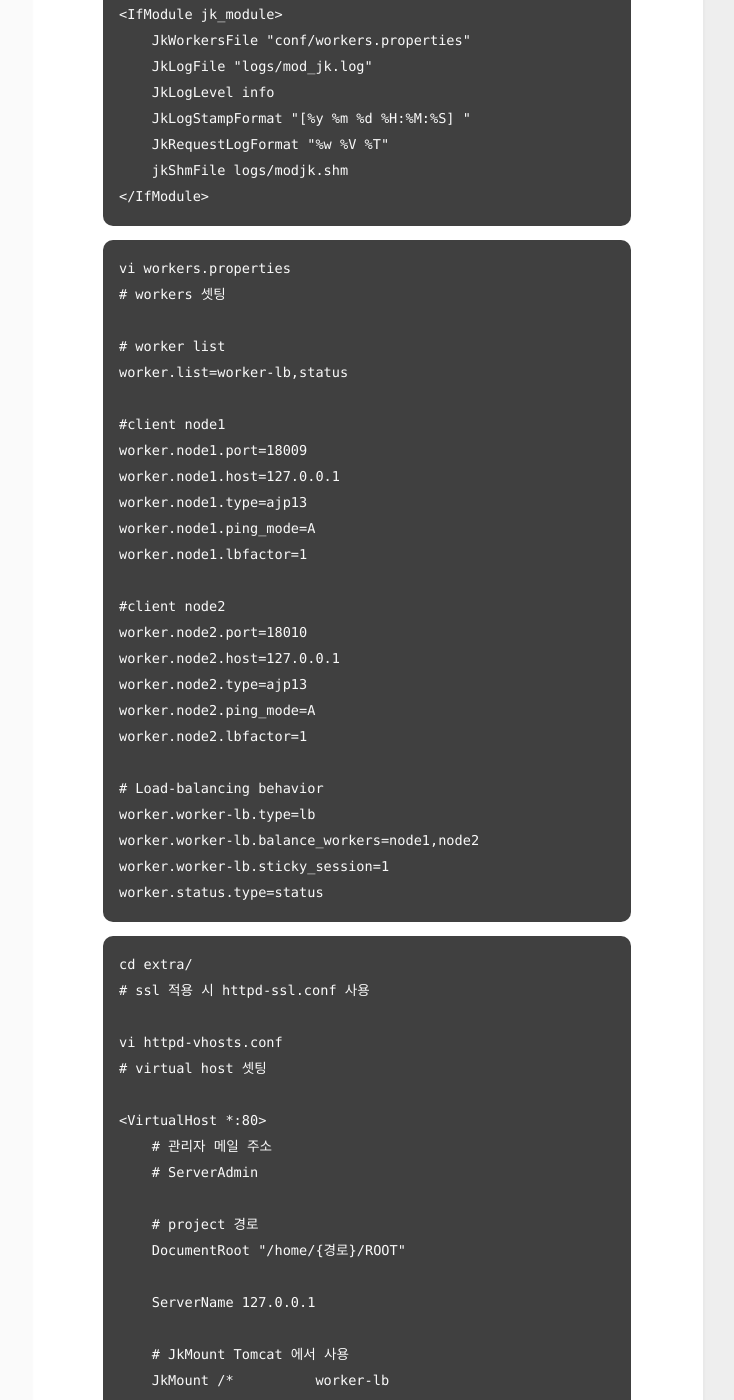
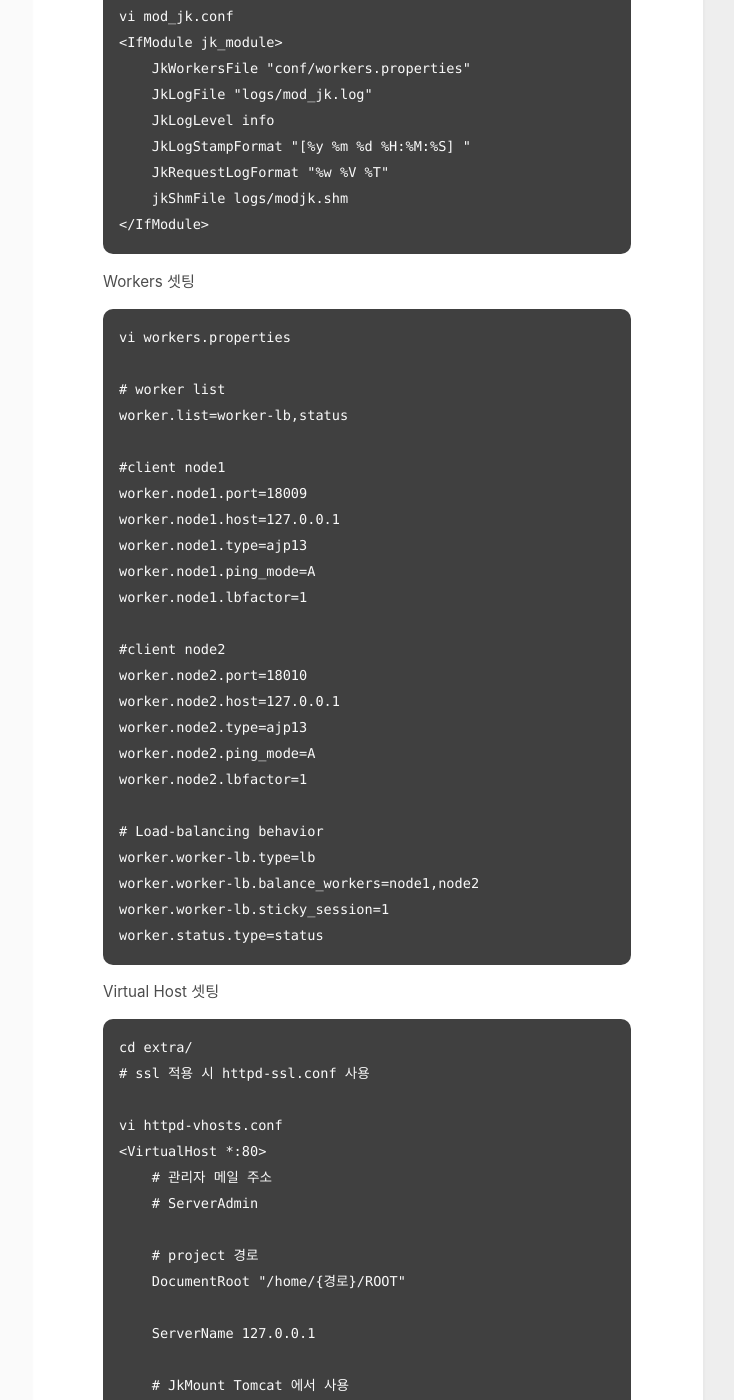
Before and after one commit to ghdudwkd4/ghdudwkd4.github.io, a Jekyll site: the page built from _posts/os/2024-01-05-CentOs_Setting.md, in a window 1280 px wide and 1400 px high, scrolled down 7014 px. Shown: the whole window, without its empty margins (417-1151 px from the left). Built offline with Jekyll 4.4.1, drawn with Linux system fonts in a browser that asks for light colours; some of the changed text lies outside the part shown.

Commit message:
centOs setting - code 태그 상단에 타이틀 추가

````diff
--- a/_posts/os/2024-01-05-CentOs_Setting.md
+++ b/_posts/os/2024-01-05-CentOs_Setting.md
@@ -259,6 +259,7 @@ make && make install
 
 
 <h2 id="ApacheSetting">3. Apache Setting</h2>
+<p>httpd-conf 설정</p>
 
 ```
 cd /usr/local/apache/conf
@@ -275,14 +276,14 @@ vi httpd-conf
 	# virtual host 셋팅을 위해 제일 하단에 추가
     includ httpd-vhost.conf
 
--- 저장
+# 저장
 :wq
 ```
 
+<p>mod_jk 환경 셋팅</p>
+
 ```
 vi mod_jk.conf
-# mod_jk 환경 셋팅
-
 <IfModule jk_module>
     JkWorkersFile "conf/workers.properties"
     JkLogFile "logs/mod_jk.log"
@@ -293,9 +294,10 @@ vi mod_jk.conf
 </IfModule>
 ```
 
+<p>Workers 셋팅</p>
+
 ```
 vi workers.properties
-# workers 셋팅
 
 # worker list
 worker.list=worker-lb,status
@@ -321,13 +323,13 @@ worker.worker-lb.sticky_session=1
 worker.status.type=status
 ```
 
+<p>Virtual Host 셋팅</p>
+
 ```
 cd extra/
 # ssl 적용 시 httpd-ssl.conf 사용
 
 vi httpd-vhosts.conf
-# virtual host 셋팅
-
 <VirtualHost *:80>
     # 관리자 메일 주소
     # ServerAdmin
@@ -399,8 +401,9 @@ vi httpd-vhosts.conf
 systemctl restart httpd
 ```
 
+<p>Tomcat Setting</p>
+
 ```
-# tomcat setting
 cp -R /usr/local/tomcat /home/{경로}
 
 cd /home/{경로}/conf
````
